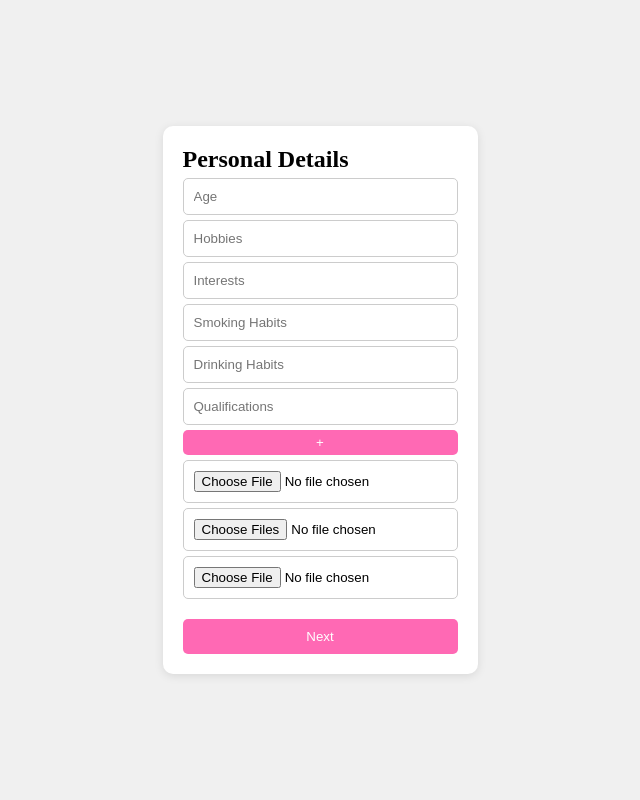
After one commit to arshak-p/pro_dating, a Django app: page /personaldetails/ in a window 1280 px wide. The commit adds this page. Shown: the whole page, without its empty margins (320-960 px from the left). Run offline with Django 5.2, Linux system fonts and the light colour scheme.

Commit message:
login complete

```diff
--- a/home/templates/base.html
+++ b/home/templates/base.html
@@ -17,6 +17,9 @@
                     <li class="nav-item"><a href="{% url 'home' %}" class="nav-link">Home</a></li>
                     <li class="nav-item"><a href="{% url 'about' %}" class="nav-link">About</a></li>
                     <li class="nav-item"><a href="{% url 'contact' %}" class="nav-link">Contact</a></li>
+                    <li class="nav-item"><a href="{% url 'personaldetails' %}" class="nav-link">personal Details</a></li>
+                    <li class="nav-item"><a href="{% url 'jobstatus' %}" class="nav-link">job status</a></li>
+                    <li class="nav-item"><a href="{% url 'jobdetails' %}" class="nav-link">job details</a></li>
                 </ul>
             </div>
         </nav>
--- /dev/null
+++ b/home/templates/sign_up/personal_details.html
@@ -0,0 +1,123 @@
+<!DOCTYPE html>
+<html lang="en">
+<head>
+    <meta charset="UTF-8">
+    <meta name="viewport" content="width=device-width, initial-scale=1.0">
+    <title>Personal Details Form</title>
+    <style>
+        * {
+            margin: 0;
+            padding: 0;
+            box-sizing: border-box;
+        }
+
+        /* Center the form on the page */
+        body, html {
+            height: 100%;
+            display: flex;
+            justify-content: center;
+            align-items: center;
+            background-color: #f0f0f0;
+        }
+
+        /* Container styles */
+        .container {
+            max-width: 400px;
+            padding: 20px;
+            background-color: #fff;
+            border-radius: 10px;
+            box-shadow: 0 2px 10px rgba(0, 0, 0, 0.1);
+        }
+
+        /* Form styles */
+        form {
+            display: flex;
+            flex-direction: column;
+        }
+
+        label {
+            margin-top: 10px;
+            font-weight: bold;
+        }
+
+        input[type="text"],
+        input[type="file"] {
+            padding: 10px;
+            margin-top: 5px;
+            border: 1px solid #ccc;
+            border-radius: 5px;
+            position: relative;
+        }
+
+        .add-btn {
+            background-color: #ff69b4;
+            color: #fff;
+            border: none;
+            padding: 5px 10px;
+            margin-top: 5px;
+            border-radius: 5px;
+            cursor: pointer;
+        }
+
+        .next-btn {
+            background-color: #ff69b4;
+            color: #fff;
+            border: none;
+            padding: 10px;
+            margin-top: 20px;
+            border-radius: 5px;
+            cursor: pointer;
+        }
+
+        .file-input-with-icon {
+            position: relative;
+        }
+
+        .file-input-with-icon input[type="file"] {
+            padding-right: 40px;
+            padding-left: 40px;
+        }
+
+        .file-input-with-icon::before {
+            content: 'Upload';
+            position: absolute;
+            left: 10px;
+            top: 50%;
+            transform: translateY(-50%);
+            color: #888;
+            pointer-events: none;
+        }
+
+        .file-input-with-icon::after {
+            content: '';
+            position: absolute;
+            right: 10px;
+            top: 50%;
+            transform: translateY(-50%);
+            width: 20px;
+            height: 20px;
+            background-image: url('path/to/gallery-icon.png');
+            background-size: cover;
+            pointer-events: none;
+        }
+    </style>
+</head>
+<body>
+    <div class="container">
+        <h2>Personal Details</h2>
+        <form>
+            <input type="text" id="age" name="age" placeholder="Age">
+            <input type="text" id="hobbies" name="hobbies" placeholder="Hobbies">
+            <input type="text" id="interests" name="interests" placeholder="Interests">
+            <input type="text" id="smoking" name="smoking" placeholder="Smoking Habits">
+            <input type="text" id="drinking" name="drinking" placeholder="Drinking Habits">
+            <input type="text" id="qualifications" name="qualifications" placeholder="Qualifications">
+            <button type="button" class="add-btn">+</button>
+            <input type="file" id="profile-pic" name="profile-pic" placeholder="Profile Pic">
+            <input type="file" id="images" name="images" multiple placeholder="Add More Images">
+            <input type="file" id="short-reel" name="short-reel" placeholder="Short Reel">
+            <button type="submit" class="next-btn">Next</button>
+        </form>
+    </div>
+</body>
+</html>
--- a/home/urls.py
+++ b/home/urls.py
@@ -5,4 +5,7 @@ urlpatterns = [
     path('', views.home, name='home'),
     path('about/', views.about, name='about'),
     path('contact/', views.contact, name='contact'),
+    path('personaldetails/', views.personaldetails, name='personaldetails'),
+    path('jobstatus/', views.jobstatus, name='jobstatus'),
+    path('jobdetails/', views.jobdetails, name='jobdetails'),
 ]
--- a/home/views.py
+++ b/home/views.py
@@ -9,3 +9,12 @@ def about(request):
 
 def contact(request):
     return render(request, 'contact.html')
+
+def personaldetails(request):
+    return render(request, 'sign_up/personal_details.html')
+
+def jobstatus(request):
+    return render(request, 'sign_up/job_status.html')
+
+def jobdetails(request):
+    return render(request, 'sign_up/job_details.html')
```
Also changed, not shown: home/css/styles.css (added, +55 -0 lines), home/templates/sign_up/job_details.html (added, +124 -0 lines), home/templates/sign_up/job_status.html (added, +157 -0 lines).
